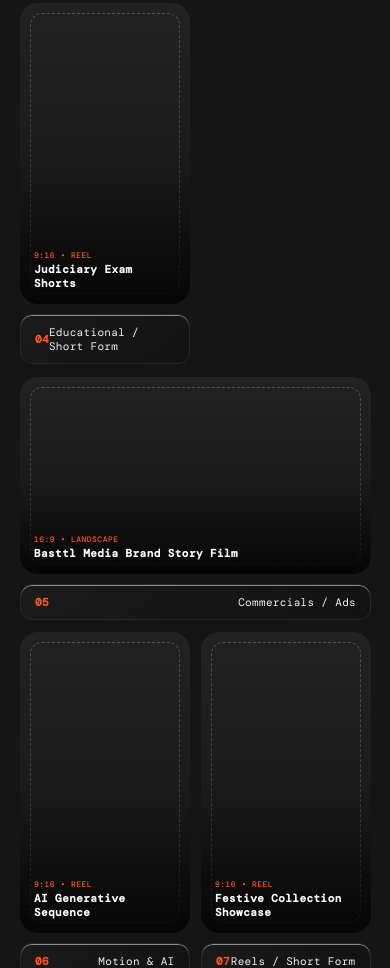
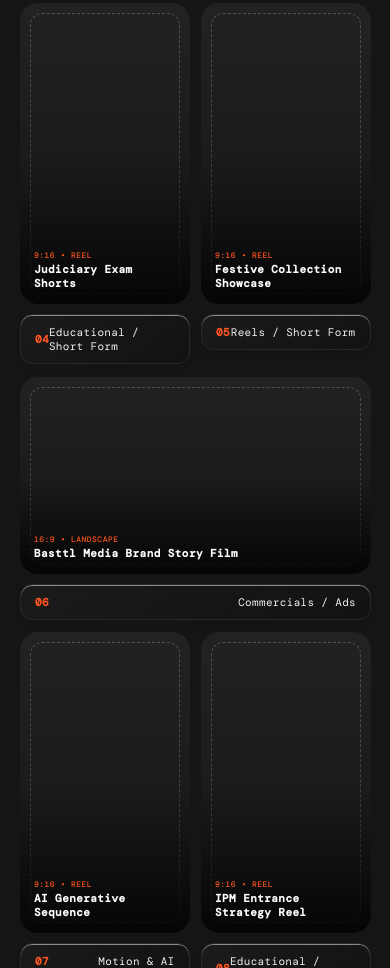
Before and after one commit to praveshrmathur/pravesh-portfolio, a plain HTML site: page index.html in a window 390 px wide. Shown: the part 2522-3490 px from the top of the page. Drawn offline with nearby package versions, Linux system fonts and the light colour scheme; no server answers.

Commit message:
Update index.html with compact responsive video sizing

```diff
--- a/index.html
+++ b/index.html
@@ -1113,11 +1113,11 @@
       box-shadow: 0 6px 20px rgba(255, 85, 31, 0.35);
     }
 
-    /* Dynamic Grid: 1x 16:9 Banner + 3x 9:16 Reels Rhythm (Perfect Symmetric Alignment) */
+    /* Dynamic Grid: 1x 16:9 Banner + 4x 9:16 Reels Rhythm */
     .work-grid {
       display: grid;
-      grid-template-columns: repeat(3, 1fr);
-      max-width: 860px;
+      grid-template-columns: repeat(4, 1fr);
+      max-width: 1080px;
       margin: 0 auto;
       gap: 16px;
       position: relative;
@@ -1136,6 +1136,8 @@
     .project.project-landscape {
       grid-column: 1 / -1;
       width: 100%;
+      max-width: 1080px;
+      margin: 0 auto;
     }
     .project.project-landscape .project-media {
       aspect-ratio: 16 / 9;
@@ -3985,12 +3987,12 @@
     });
   }
 
-  // Determine Aspect Ratio based on: 1x 16:9 followed by 3x 9:16 repeating
+  // Determine Aspect Ratio based on: 1x 16:9 followed by 4x 9:16 repeating
   function isLandscapeProject(i, item) {
     if (item && item.aspect_ratio) {
       return item.aspect_ratio === '16:9' || item.aspect_ratio === 'landscape';
     }
-    return (i % 4 === 0);
+    return (i % 5 === 0);
   }
 
   function esc(value){
@@ -4097,16 +4099,18 @@
     }).join('');
   }
 
-  // Default fallback projects (2 full cycles of 1x 16:9 + 3x 9:16)
+  // Default fallback projects: 1x 16:9 Landscape + 4x 9:16 Reels Rhythm (Sets of 2 on mobile, 4 on desktop)
   const fallbackProjects = [
     {id:1, title:'CLAT National Masterclass • Launch Film', category:'Educational / Commercial', video_url:'', aspect_ratio:'16:9', sort_order:1},
     {id:2, title:'Viral D2C Jewellery Reel', category:'Reels / Short Form', video_url:'', aspect_ratio:'9:16', sort_order:2},
     {id:3, title:'Fast-Paced Motion Hook', category:'Reels / Short Form', video_url:'', aspect_ratio:'9:16', sort_order:3},
     {id:4, title:'Judiciary Exam Shorts', category:'Educational / Short Form', video_url:'', aspect_ratio:'9:16', sort_order:4},
-    {id:5, title:'Basttl Media Brand Story Film', category:'Commercials / Ads', video_url:'', aspect_ratio:'16:9', sort_order:5},
-    {id:6, title:'AI Generative Sequence', category:'Motion & AI', video_url:'', aspect_ratio:'9:16', sort_order:6},
-    {id:7, title:'Festive Collection Showcase', category:'Reels / Short Form', video_url:'', aspect_ratio:'9:16', sort_order:7},
-    {id:8, title:'IPM Entrance Strategy Reel', category:'Educational / Short Form', video_url:'', aspect_ratio:'9:16', sort_order:8}
+    {id:5, title:'Festive Collection Showcase', category:'Reels / Short Form', video_url:'', aspect_ratio:'9:16', sort_order:5},
+    {id:6, title:'Basttl Media Brand Story Film', category:'Commercials / Ads', video_url:'', aspect_ratio:'16:9', sort_order:6},
+    {id:7, title:'AI Generative Sequence', category:'Motion & AI', video_url:'', aspect_ratio:'9:16', sort_order:7},
+    {id:8, title:'IPM Entrance Strategy Reel', category:'Educational / Short Form', video_url:'', aspect_ratio:'9:16', sort_order:8},
+    {id:9, title:'D2C Product Launch Reel', category:'Reels / Short Form', video_url:'', aspect_ratio:'9:16', sort_order:9},
+    {id:10, title:'Cinematic Visual Teaser', category:'Reels / Short Form', video_url:'', aspect_ratio:'9:16', sort_order:10}
   ];
 
   // Smart Zero-Flicker Settings Applicator
```
